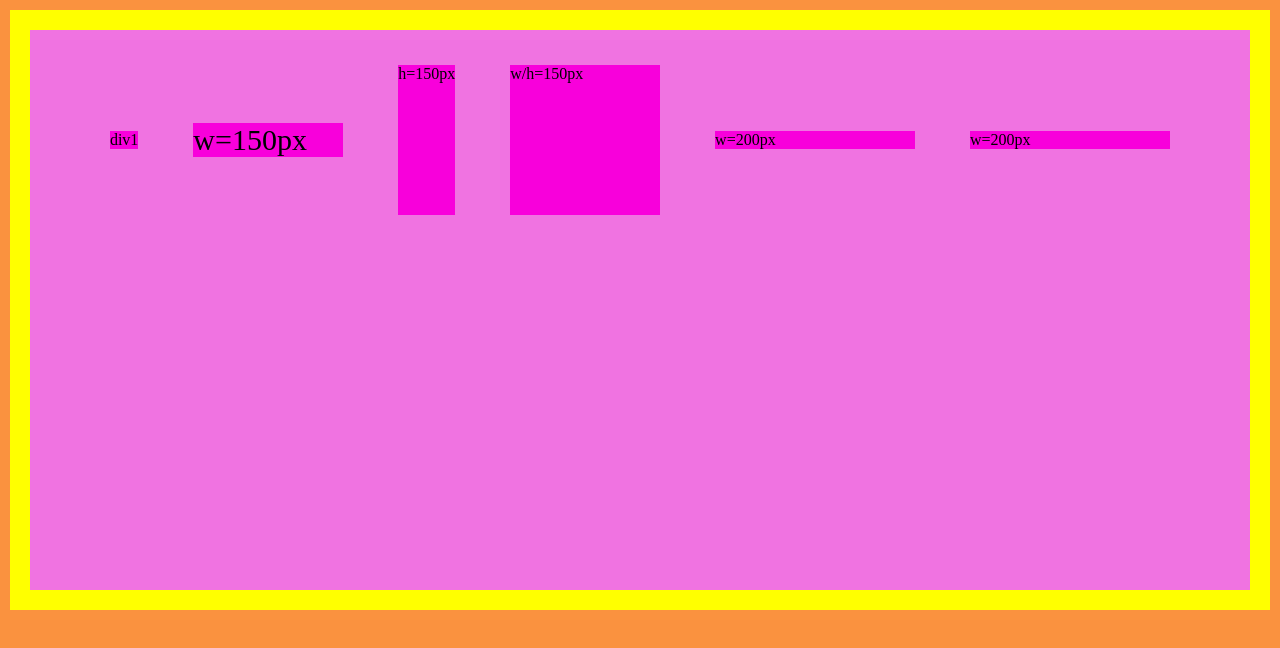
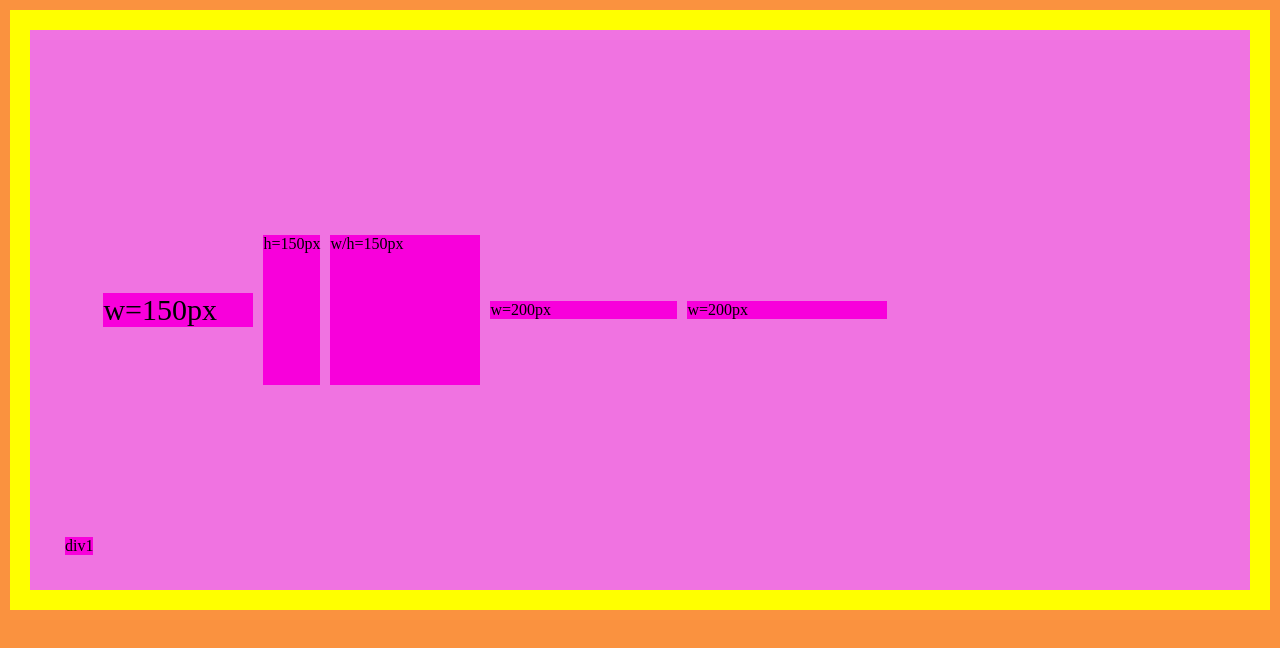
Before and after one commit to T90allred/p1xt-JS, a plain HTML site: page Tier_1/index.html in a window 1280 px wide. Drawn offline with Linux system fonts and the light colour scheme.

Commit message:
flex item properties

```diff
--- a/Tier_1/flexbox.css
+++ b/Tier_1/flexbox.css
@@ -15,17 +15,20 @@ body{
   padding: 30px;
   height: 500px;
   display: flex; /* tells the container that we want to use flex-box properties for the container and the children of the element */
-  flex-flow: row wrap; /* combines flex-direction and flex-wrap flexbox properties */
+  flex-flow: row nowrap; /* combines flex-direction and flex-wrap flexbox properties */
   /* flex-direction: row; flex-direction adjust the main-axis of the container */
   /* flex-wrap: wrap; tells the container to wrap the children when the container shrinks or not */
   align-items: center; /* adjusts the alignment of the items in the CROSS-AXIS of the container */
-  justify-content: space-evenly; /* adjusts the alignment of the items in the MAIN-AXIS of the container */
+  justify-content: flex-start; /* adjusts the alignment of the items in the MAIN-AXIS of the container */
   align-content: flex-start; /* tells the children how to align when they start to wrap */
 }
 
 .div1 {
   background-color: #f800db;
   margin: 5px;
+  order: -1; /* changes the order from the default of 0 to whatever you assign it. For customer element ordering */
+  /* flex-grow: 1; */
+  align-self: flex-end; /* This controls the alignment of the single item in terms of the CROSS-AXIS */
 }
 
 .div2 {
@@ -53,10 +56,15 @@ body{
   background-color: #f800db;
   margin: 5px;
   width: 200px;
+  flex: 0 1 187px; /* flex-grow, flex-shrink, flex-basis, all inside flex propertie*/
+  /* flex-grow: 0;  the rate at which extra space is taken up by this element. div5 grows at a rate of 1X, and div6 grows ar a rate of 4X */
+  /* flex-shrink: 1; the rate at which an item shrinks when the amount of space needed for a row of elements shrinks */
+  /* flex-basis: auto;  defines the starting size of your flex items, depending on your MAIN-AXIS */
 }
 
 .div6 {
   background-color: #f800db;
   margin: 5px;
   width: 200px;
+  flex: 0 1 auto;
 }
```
